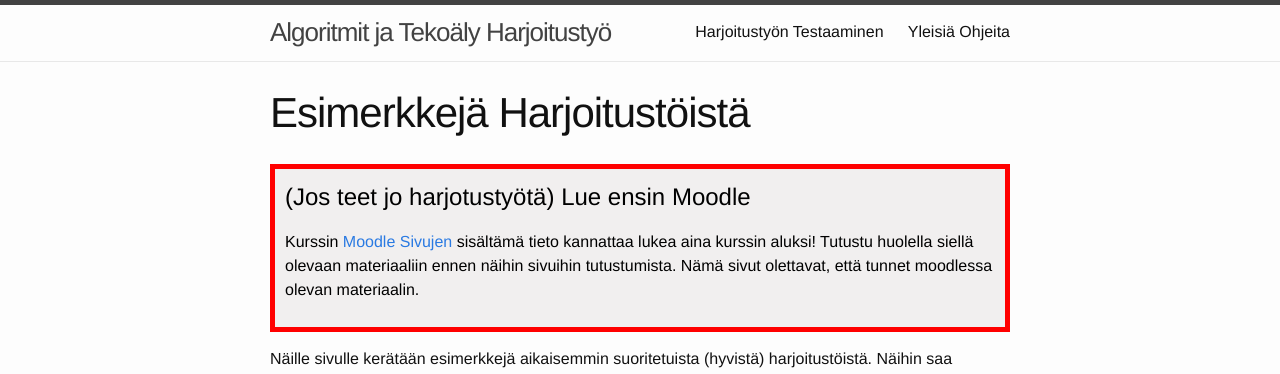
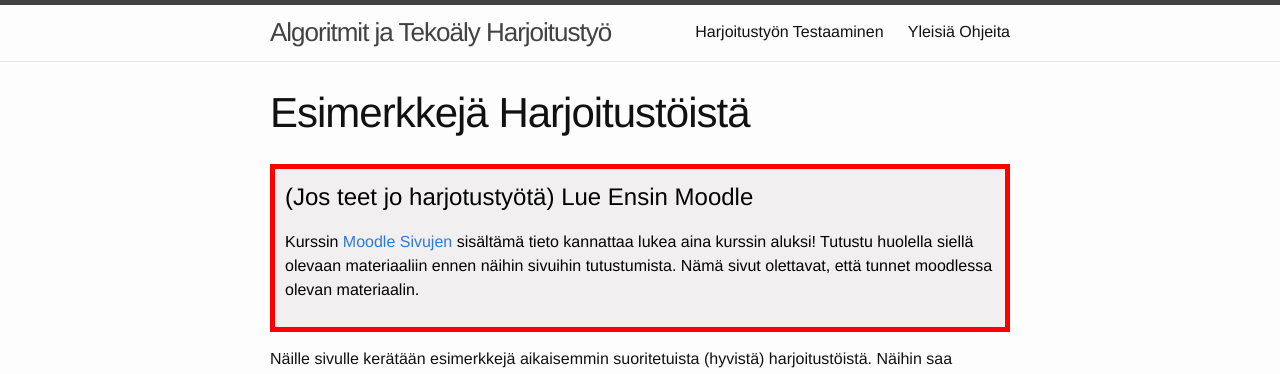
Before and after one commit to algolabra-hy/algolabra-hy.github.io, a Jekyll site: the page built from esimerkkeja.md, in a window 1280 px wide. Shown: the top 374 px of the page. Built offline with Jekyll 4.4.1, drawn with Linux system fonts in a browser that asks for light colours.

```diff
--- a/_layouts/page.html
+++ b/_layouts/page.html
@@ -13,7 +13,7 @@ layout: default
 
   <div style="color:black; border-style: solid; border-width: thick; border-color: red; padding: 10px; margin-bottom: 15px; padding: 10px; background-color: #F1EFEF;">
 
-    <h2>(Jos teet jo harjotustyötä) Lue ensin Moodle</h2>
+    <h2>(Jos teet jo harjotustyötä) Lue Ensin Moodle</h2>
 
     <p>
       Kurssin <a href="{{site.moodle}}">Moodle Sivujen</a> sisältämä tieto kannattaa lukea aina kurssin aluksi!
```
